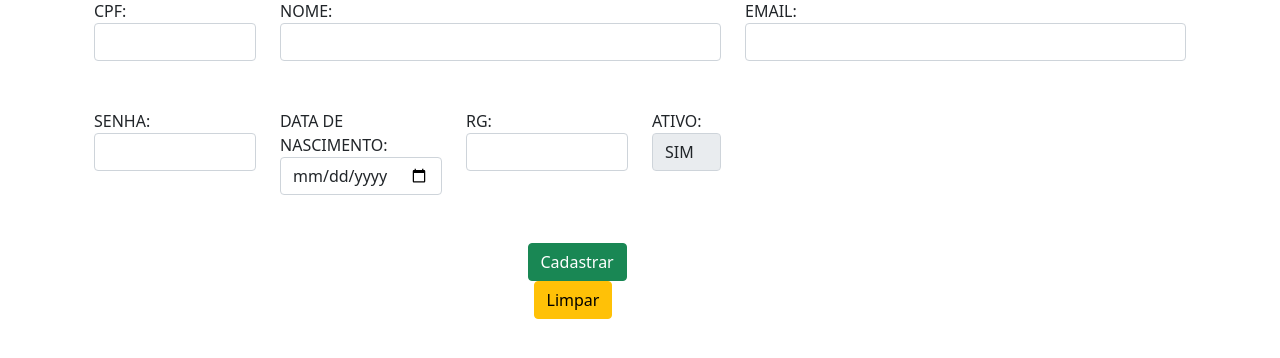
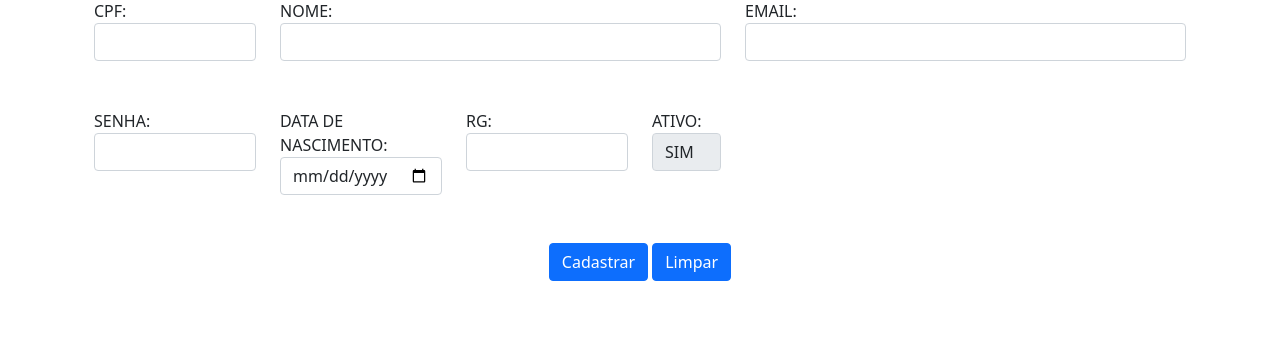
Before and after one commit to ricbalzan/PjWeb, a PHP site: page /View/User/cadUsuario.php in a window 1280 px wide. Shown: the part 209-567 px from the top of the page. Run offline with PHP 8.4, Linux system fonts and the light colour scheme.

Commit message:
CSS CADASTRO USUARIO

```diff
--- a/View/User/cadUsuario.php
+++ b/View/User/cadUsuario.php
@@ -58,14 +58,15 @@
         <SELECT  name="txtAtivo" class="form-control" id= "txtAtivo"><OPTION>SIM <OPTION>NÃO </SELECT> <br><br>
         </div>
 
-        <div class="container" id="homer">
-        <div class="container col-xs-12 col-sm-6 col-md-6 col-lg-3">
-        <input type="submit" class="btn btn-success" value="Cadastrar"/>
-        </div>
-        <div class="container" id="homer">
-        <div class="container col-xs-12 col-sm-6 col-md-6 col-lg-3">
-        <input type="reset" class="btn btn-warning" value="Limpar"/>
-        </div>
+        <div class="container-fluid">
+   <div class="col-sm-12 text-center">
+       <button type="submit" class="btn btn-primary"> Cadastrar</button>
+       <button type="reset" class="btn btn-primary"> Limpar </button>
+   </div>
+</div>
+
+<br>
+
 </div>
 
 </div>
@@ -73,6 +74,8 @@
     </form>
     </div>
     </div>
+
+
     </body>
 
 </html>
```
